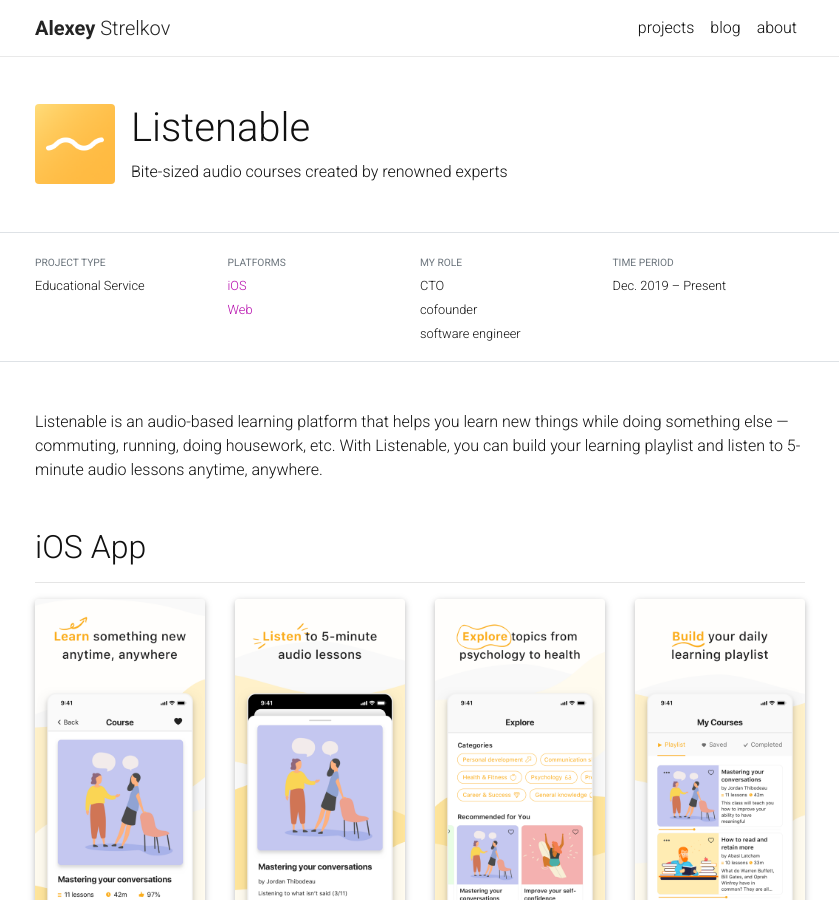
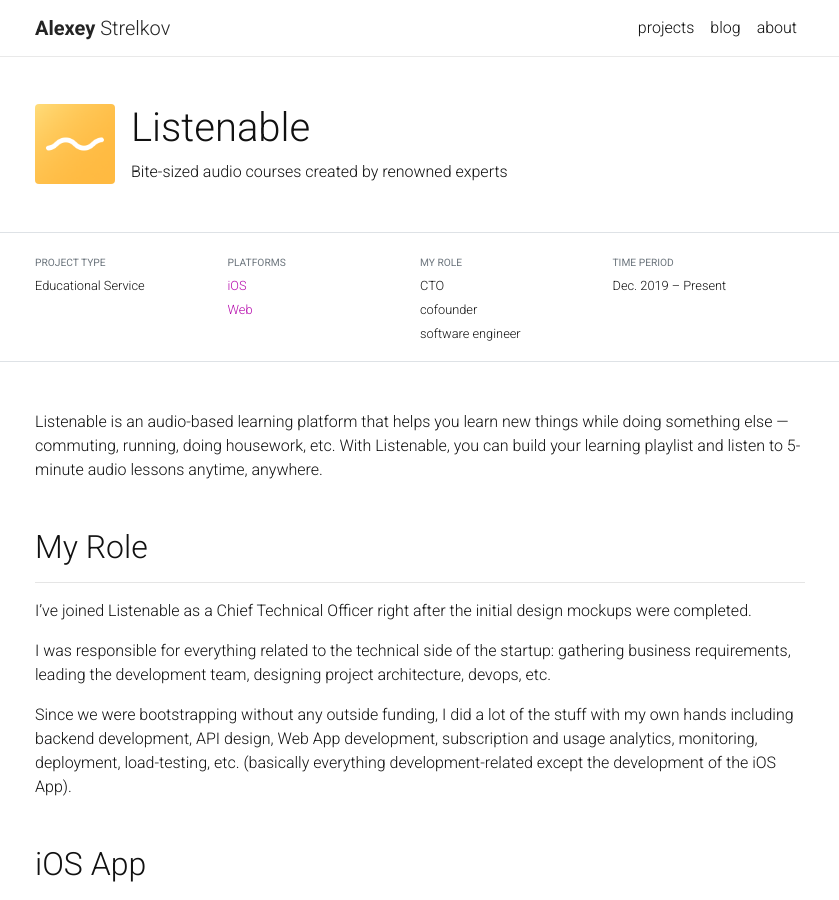
Before and after one commit to DataGreed/datagreed.pro, a Jekyll site: the page built from _projects/listenable.markdown, in a window 1280 px wide and 900 px high. Shown: the whole window, without its empty margins (220-1059 px from the left). Built offline with Jekyll 4.4.1, drawn with Linux system fonts in a browser that asks for light colours; nearby versions of some CDN libraries; a style sheet for code colours, icons or effects is not loaded; some of the changed text lies outside the part shown.

Commit message:
added my role in Listenable; moved it up

```diff
--- a/_projects/listenable.markdown
+++ b/_projects/listenable.markdown
@@ -24,7 +24,17 @@
 running, doing housework, etc. With Listenable, you can build your learning playlist and listen to 5-minute audio
 lessons anytime, anywhere.
 
+## My Role
+***
 
+I've joined Listenable as a Chief Technical Officer right after the initial design mockups were completed.
+
+I was responsible for everything related to the technical side of the startup: gathering business requirements,
+leading the development team, designing project architecture, devops, etc.
+
+Since we were bootstrapping without any outside funding, I did a lot of the stuff with my own hands including backend
+development, API design, Web App development, subscription and usage analytics, monitoring, deployment, load-testing,
+etc. (basically everything development-related except the development of the iOS App).
 
 ## iOS App
 ***
```
Also changed, not shown: other parts of _projects/listenable.markdown (+0 -3 lines).
